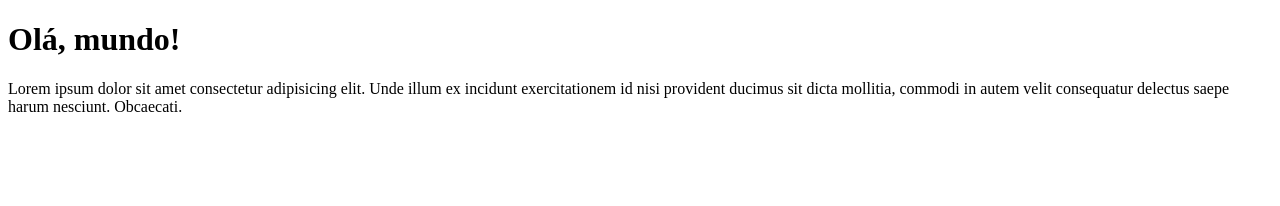
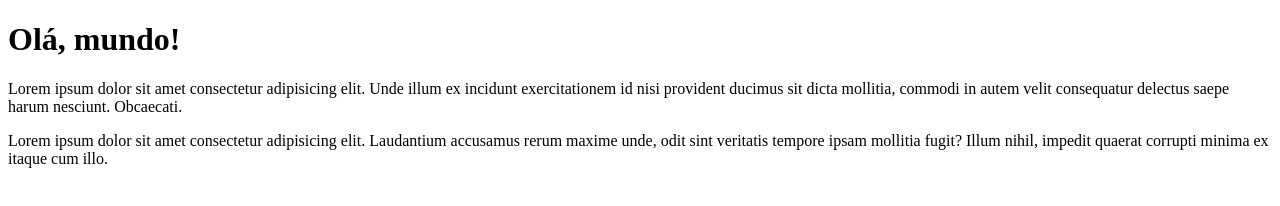
Before and after one commit to GusOli/Ola-mundo, a plain HTML site: page site-exemplo/index.html in a window 1280 px wide. Drawn offline with Linux system fonts and the light colour scheme.

Commit message:
adicionei um paragrafo

```diff
--- a/site-exemplo/index.html
+++ b/site-exemplo/index.html
@@ -8,6 +8,7 @@
 <body>
     <h1>Olá, mundo!</h1>
     <p>Lorem ipsum dolor sit amet consectetur adipisicing elit. Unde illum ex incidunt exercitationem id nisi provident ducimus sit dicta mollitia, commodi in autem velit consequatur delectus saepe harum nesciunt. Obcaecati.</p>
+    <p>Lorem ipsum dolor sit amet consectetur adipisicing elit. Laudantium accusamus rerum maxime unde, odit sint veritatis tempore ipsam mollitia fugit? Illum nihil, impedit quaerat corrupti minima ex itaque cum illo.</p>
 
 </body>
 </html>
```
